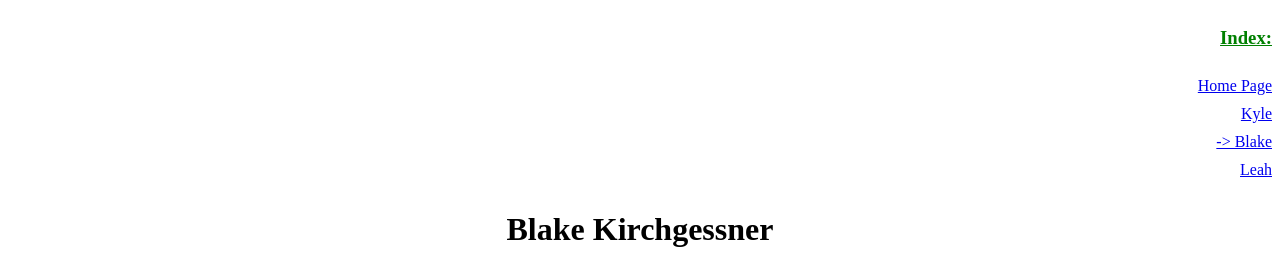
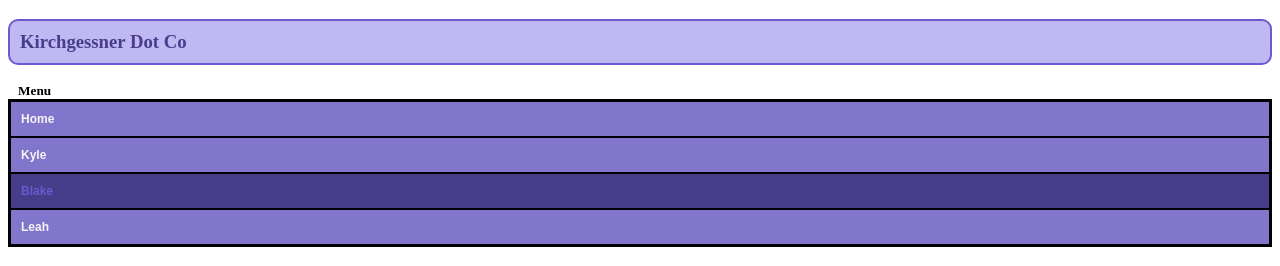
Before and after one commit to kylekirch/kirch-co-Blake, a plain HTML site: page index.html in a window 1280 px wide. Shown: the top 266 px of the page. Drawn offline with Linux system fonts and the light colour scheme.

Commit message:
Update index.html
Added Menu

```diff
--- a/index.html
+++ b/index.html
@@ -6,19 +6,57 @@
         .center-content{
             text-align: center;
         }
+        #navigation {
+        color: white;
+        font-family: Sans-Serif;
+        border: 2px solid black;
+        background-origin: padding-box;
+        background-color: rgb(129, 118, 204);
+        height: auto;
+        list-style: none;
+        margin: 0;
+        padding: 0px;
+        position: relative;
+      }
+        #navigation li a {
+        color: whitesmoke;
+        display: block;
+        border: 1px solid black;
+        font-size: 12px;
+        font-weight: bold;
+        padding: 10px;
+        text-decoration: none;
+      }
+        #navigation li a:hover {
+        background-color: darkslateblue;
+        color: #ffffff;
+      }
+        #navigation li a:active {
+        background: slateblue;
+        color: white;
+      }
+       #navigation li a.current{
+
+       color: slateblue;
+       background:darkslateblue;
+      }
+
     </style>
   </head>
   <body>
-    <div id = "Index" style = "display:flex; flex-direction:column; text-align: right;">
-      <h3 style = "color: green; text-decoration:underline; ">Index:</h3>
 
-     <div id = "links">
-          <a style = "display: block; margin: 10px 0;" href = "https://kirchgessner.co">Home Page</a>
-          <a style = "display: block; margin: 10px 0;" href = "https://kyle.kirchgessner.co">Kyle</a>
-          <a style = "display: block; margin: 10px 0;" href = "https://blake.kirchgessner.co">-> Blake</a>
-          <a style = "display: block; margin: 10px 0;" href = "https://leah.kirchgessner.co">Leah</a>
-        </div>
+    <div id="submenu">
+      <h3 style="color: darkslateblue;border: 2px solid slateblue; padding: 10px; border-radius:10px; background-color: rgb(192, 184, 243);">Kirchgessner Dot Co</h3>
+      <h5 style="margin: 0px 10px;">Menu</h5>
+      <ul id="navigation">
+
+          <li><a href = "https://kirchgessner.co">Home</a></li>
+          <li><a href = "https://kyle.kirchgessner.co">Kyle</a></li>
+          <li><a href = "https://blake.kirchgessner.co" class = "current">Blake</a></li>
+          <li><a href = "https://leah.kirchgessner.co">Leah</a></li>
+      </ul>
     </div>
+
     <main>
         <div class="center-content">
             <h1> Blake Kirchgessner </h1>
```
